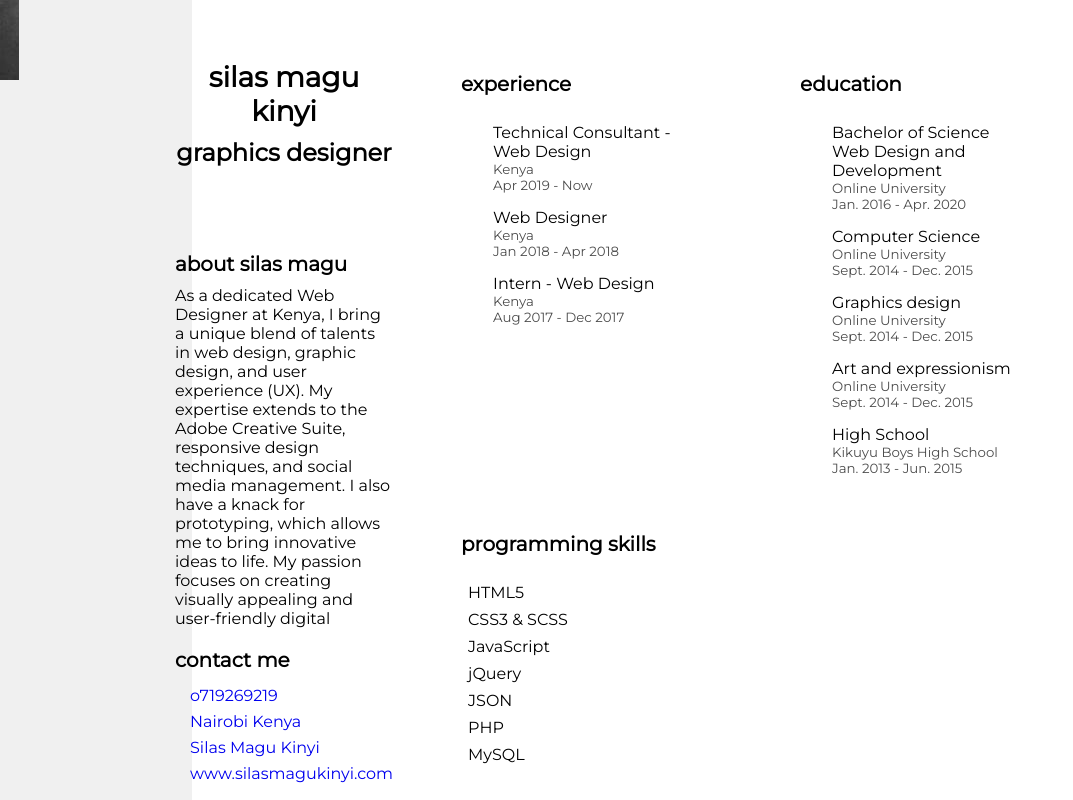
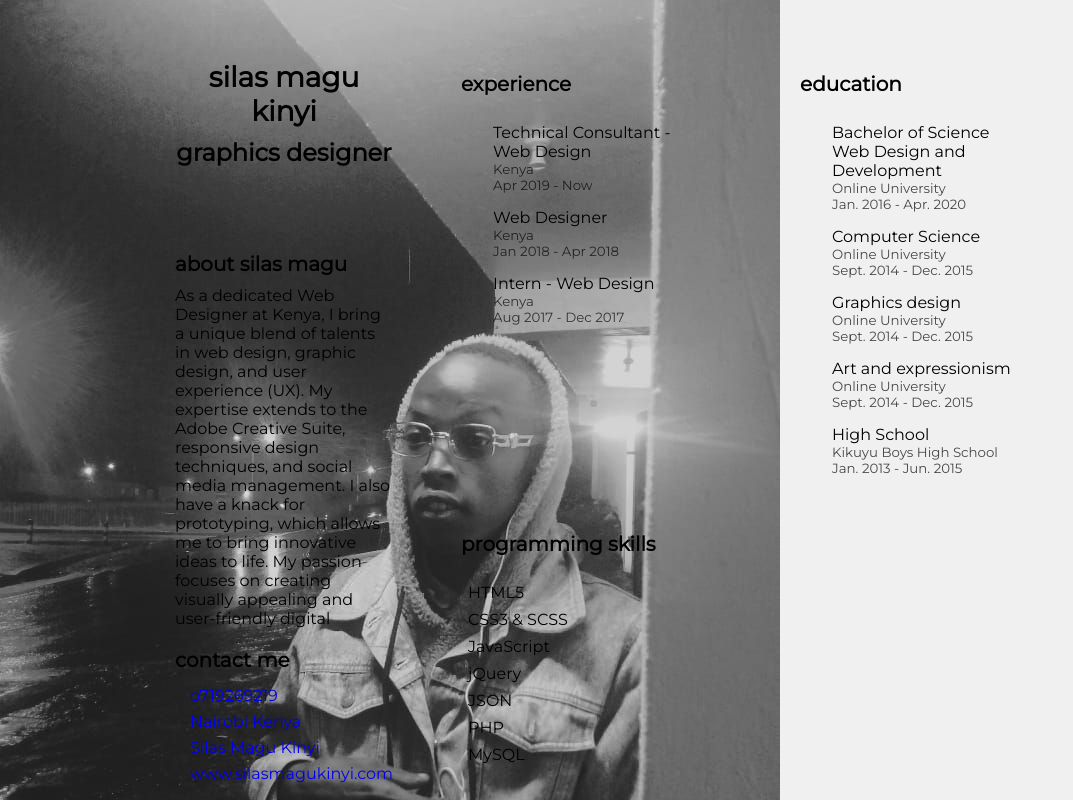
Before and after one commit to silaslovescode/silas-magu-gitcv, a plain HTML site: page index.html in a window 1280 px wide. Shown: the top 800 px of the page, without its empty margins (0-1073 px from the left). Drawn offline with nearby package versions, Linux system fonts and the light colour scheme.

Commit message:
Update index.html

```diff
--- a/index.html
+++ b/index.html
@@ -10,14 +10,14 @@
             top: 0;
             bottom: 0;
             left: 0;
-            width: 15%; /* One-third of the page width */
+            width: 100%; /* One-third of the page width */
             background-color: #f0f0f0; /* Optional background color */
         }
 
         /* Style the iframe to fill the container */
         #my-iframe {
-            width: 10%;
-            height: 10%;
+            width: 100%;
+            height: 100%;
             border: none; /* Remove iframe border */
         }
     </style>
```
